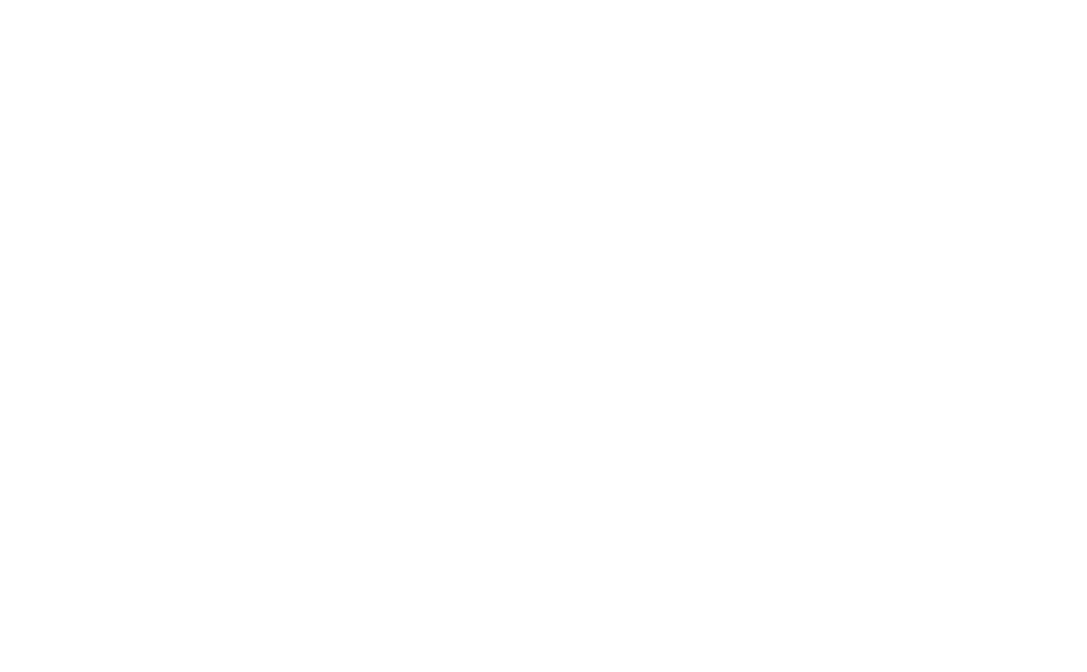
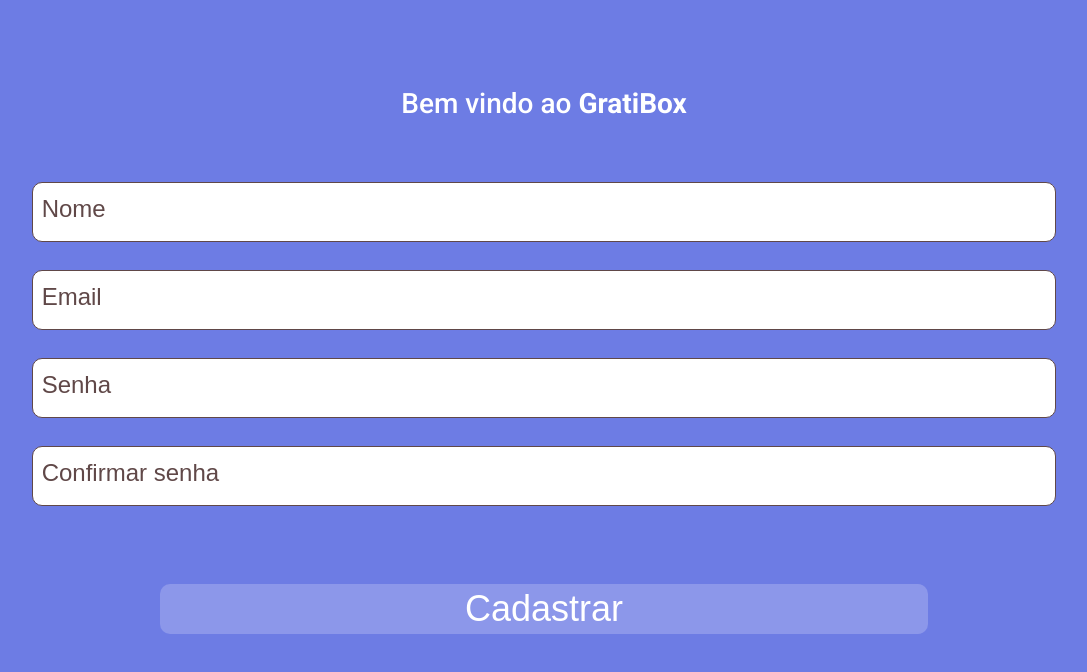
Before and after one commit to Audamon/grati-box-front, a JavaScript app: page /signup in a window 1280 px wide. Before the commit this address had no page. Shown: the top 672 px of the page, without its empty margins (96-1183 px from the left). Built offline with nearby package versions, Linux system fonts and the light colour scheme.

Commit message:
SignUp layout implemented

```diff
--- a/src/App.js
+++ b/src/App.js
@@ -1,11 +1,13 @@
 import { BrowserRouter, Routes, Route } from 'react-router-dom';
-import Home from './Home/Home';
+import Home from './Components/Home/Home';
+import SignUp from './Components/Signup/SignUp';
 
 export default function App() {
   return (
     <BrowserRouter>
       <Routes>
         <Route exact path="/" element={<Home />}></Route>
+        <Route exact path="/signup" element={<SignUp />}></Route>
       </Routes>
     </BrowserRouter>
   );
--- a/src/Home/Home.js
+++ b/src/Components/Home/Home.js
@@ -7,7 +7,7 @@
   HomePage,
   Img,
 } from './Home_style';
-import meditation from '../Assets/meditation_woman.jpg';
+import meditation from '../../Assets/meditation_woman.jpg';
 
 export default function Home() {
   const navigate = useNavigate();
@@ -20,7 +20,7 @@
   return (
     <HomePage>
       <Header>
-        <h1>Bem vindo ao GratiBox</h1>
+        <h1>Bem vindo ao <strong>GratiBox</strong></h1>
         <h2>
           Receba em casa um box com chás, produtos organicos, incensos e muito
           mais...
--- a/src/Home/Home_style.js
+++ b/src/Components/Home/Home_style.js
@@ -14,7 +14,7 @@
   justify-content: space-around;
   h1{
       font-size: 28px;
-      font-weight: 700;
+      font-weight: 500;
       text-align: center;
   }
   h2{
--- /dev/null
+++ b/src/Components/Signup/SignUp.js
@@ -0,0 +1,18 @@
+import {
+  Button, Form, Input, SignUpPage,
+} from './SignUp_style';
+
+export default function SignUp() {
+  return (
+    <SignUpPage>
+      <h1>Bem vindo ao <strong>GratiBox</strong></h1>
+      <Form>
+        <Input placeholder=' Nome'></Input>
+        <Input placeholder=' Email'></Input>
+        <Input placeholder=' Senha'></Input>
+        <Input placeholder=' Confirmar senha'></Input>
+        <Button>Cadastrar</Button>
+      </Form>
+    </SignUpPage>
+  );
+}
--- /dev/null
+++ b/src/Components/Signup/SignUp_style.js
@@ -0,0 +1,50 @@
+import styled from 'styled-components';
+
+const SignUpPage = styled.div`
+  background-color: #6D7CE4;
+  height: 100vh;
+  width: 100vw;
+  display: flex;
+  flex-direction: column;
+  font-family: 'Roboto', sans-serif;
+  color: #ffffff;
+  padding:  90px 0 0 0;
+  h1{
+      text-align: center;
+      font-size: 28px;
+      font-weight: 500;
+  }
+`;
+const Form = styled.form`
+  margin-top: 50px;
+  display: flex;
+  flex-direction: column;
+  align-items: center;
+  justify-content: space-around;
+  width: 100vw;
+  height: 60vh;
+`;
+const Input = styled.input`
+    width: 80vw;
+    height: 60px;
+    border: 1px solid #604848;
+    border-radius: 10px;
+    ::placeholder{
+        font-size: 24px;
+        font-weight: 500;
+        color: #604848;
+    }
+`;
+const Button = styled.button`
+    width: 60vw;
+    height: 50px;
+    border: none;
+    background-color: #8C97EA;
+    border-radius: 10px;
+    margin-top: 50px;
+    color: #ffffff;
+    font-size: 36px;
+`;
+export {
+  SignUpPage, Form, Input, Button,
+};
--- a/src/index.css
+++ b/src/index.css
@@ -1,4 +1,4 @@
-@import url('https://fonts.googleapis.com/css2?family=Roboto:wght@400;700&display=swap');
+@import url('https://fonts.googleapis.com/css2?family=Roboto:wght@300;400;500;700&display=swap');
 *{
 	box-sizing: border-box;
 }
@@ -12,7 +12,7 @@
 h1, h2, h3, h4, h5, h6, p, blockquote, pre,
 a, abbr, acronym, address, big, cite, code,
 del, dfn, em, img, ins, kbd, q, s, samp,
-small, strike, strong, sub, sup, tt, var,
+small, strike, sub, sup, tt, var,
 b, u, i, center,
 dl, dt, dd, ol, ul, li,
 fieldset, form, label, legend,
```
